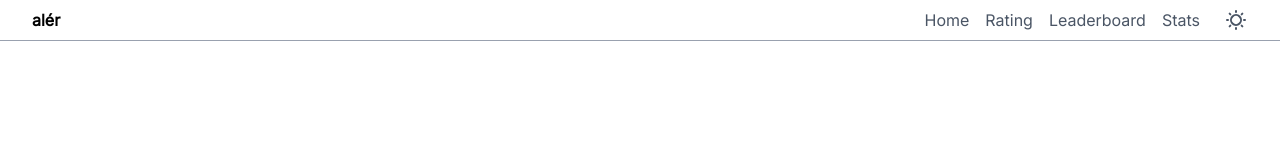
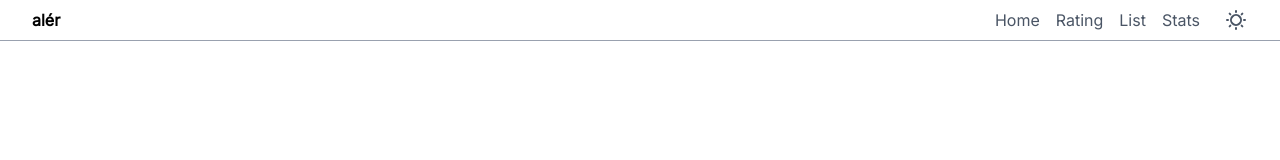
Before and after one commit to jumpyjacko/aler, a SvelteKit app: page / in a window 1280 px wide. Shown: the top 160 px of the page. Built offline with nearby package versions, Linux system fonts and the light colour scheme.

Commit message:
refactor: move leadeboard to list

```diff
--- a/src/routes/+layout.svelte
+++ b/src/routes/+layout.svelte
@@ -81,8 +81,8 @@
                 >Rating</a
             >
             <a
-                href={resolve("/leaderboard")}
-                class="text-text-dim hover:text-text">Leaderboard</a
+                href={resolve("/list")}
+                class="text-text-dim hover:text-text">List</a
             >
             <a
                 href={resolve("/statistics")}
```
Also changed, not shown: src/routes/list/+page.svelte (renamed from src/routes/leaderboard/+page.svelte), src/routes/list/seriesListEntry.svelte (renamed from src/routes/leaderboard/seriesListEntry.svelte).
